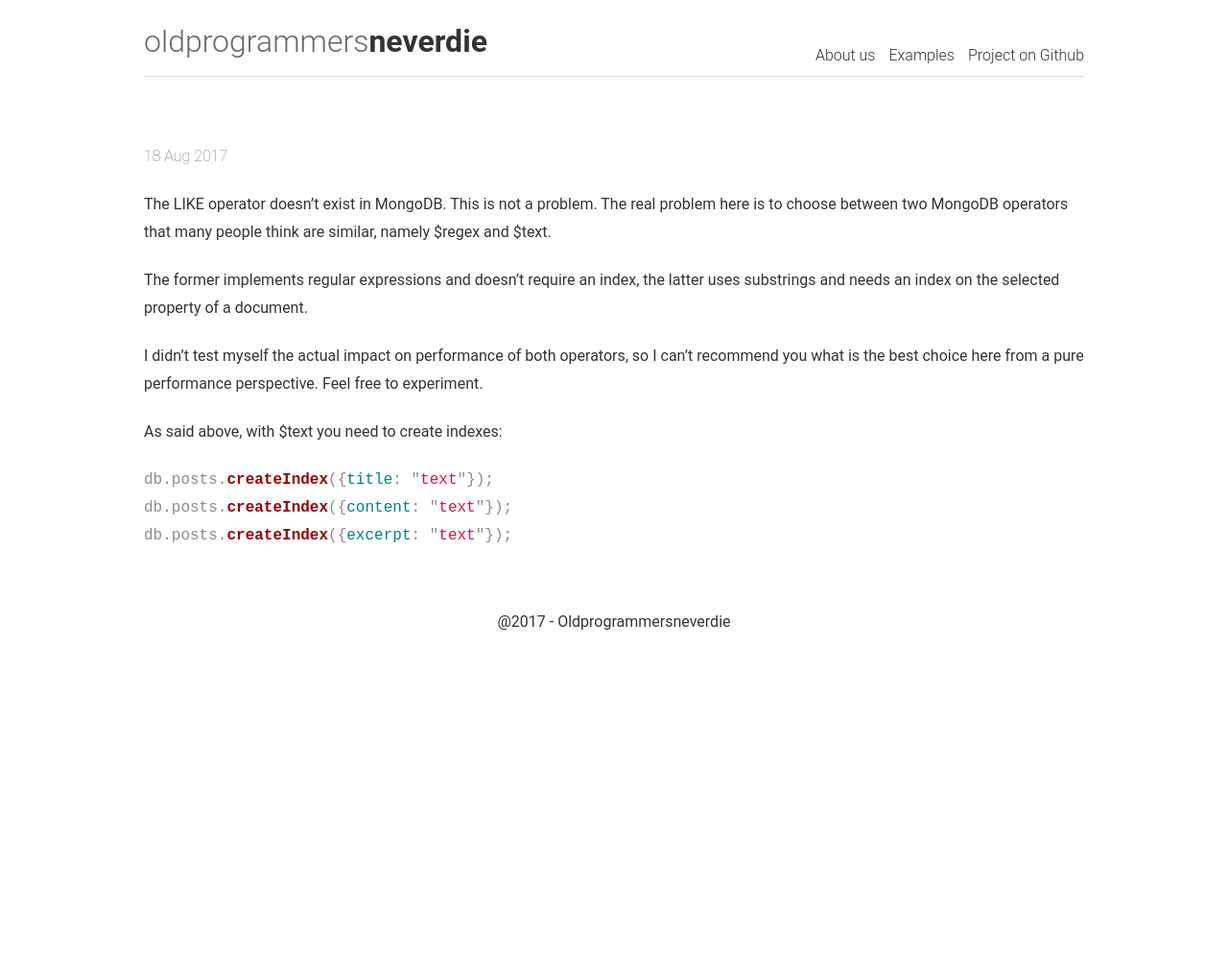
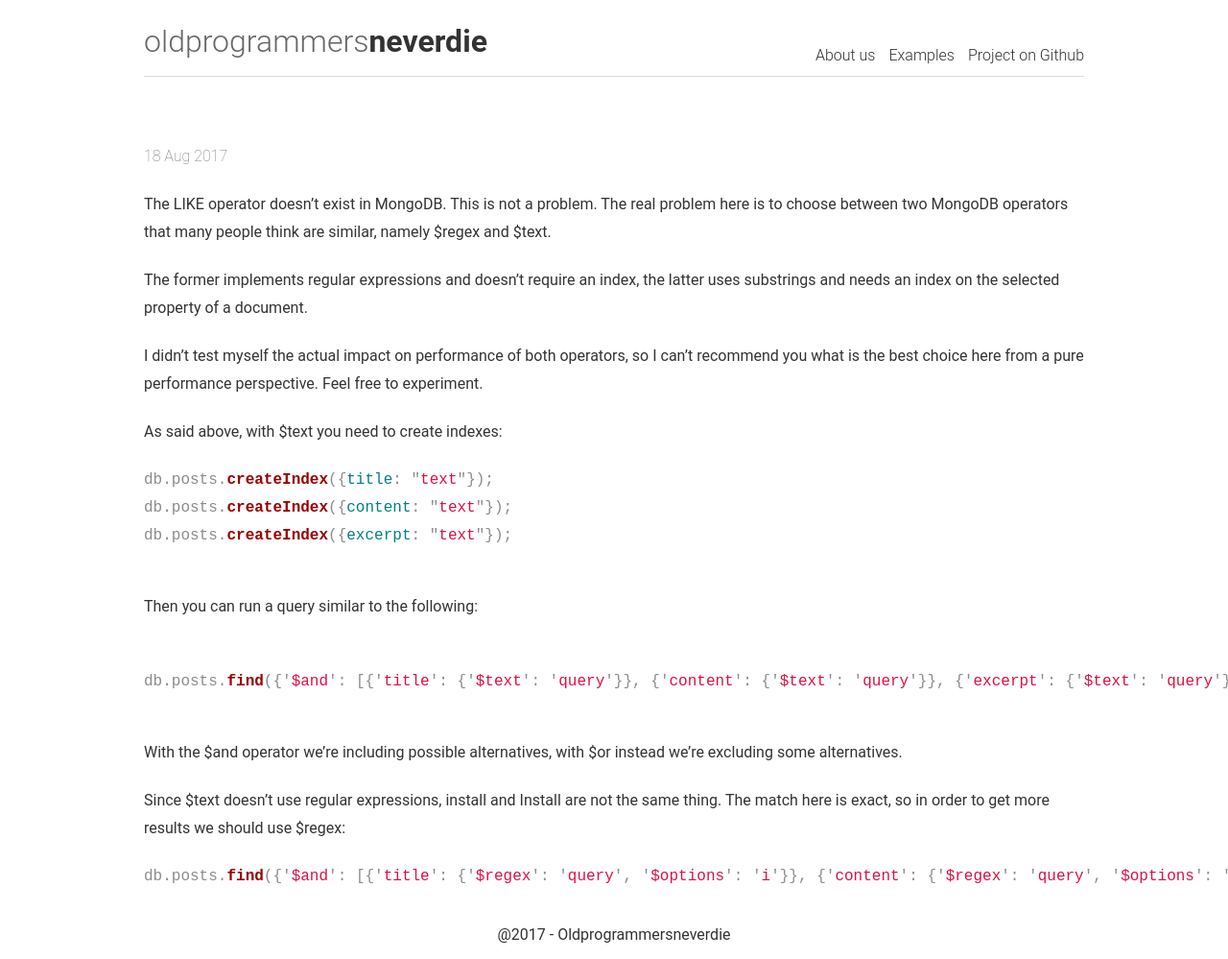
Before and after one commit to oldprogrammersneverdie/oldprogrammersneverdie.github.io, a Jekyll site: the page built from _posts/2017-08-18-nodejs-create-a-site-search-engine-with-mongodb.md, in a window 1280 px wide. Shown: the whole page at 96% size. Built offline with Jekyll 4.4.1, drawn with Linux system fonts in a browser that asks for light colours; before the commit the page ends 900 px from its top, so only the background shows below that.

Commit message:
Initial commit

````diff
--- a/_posts/2017-08-18-nodejs-create-a-site-search-engine-with-mongodb.md
+++ b/_posts/2017-08-18-nodejs-create-a-site-search-engine-with-mongodb.md
@@ -17,3 +17,19 @@ db.posts.createIndex({content: "text"});
 db.posts.createIndex({excerpt: "text"});
 
 ```
+
+Then you can run a query similar to the following:
+
+``` javascript
+
+db.posts.find({'$and': [{'title': {'$text': 'query'}}, {'content': {'$text': 'query'}}, {'excerpt': {'$text': 'query'}}]});
+
+```
+With the $and operator we're including possible alternatives, with $or instead we're excluding some alternatives.
+
+Since $text doesn't use regular expressions, install and Install are not the same thing. The match here is exact, so in order to get more results we should use $regex:
+
+
+``` javascript
+db.posts.find({'$and': [{'title': {'$regex': 'query', '$options': 'i'}}, {'content': {'$regex': 'query', '$options': 'i'}}, {'excerpt': {'$regex': 'query', '$options': 'i'}}]});
+```
````
